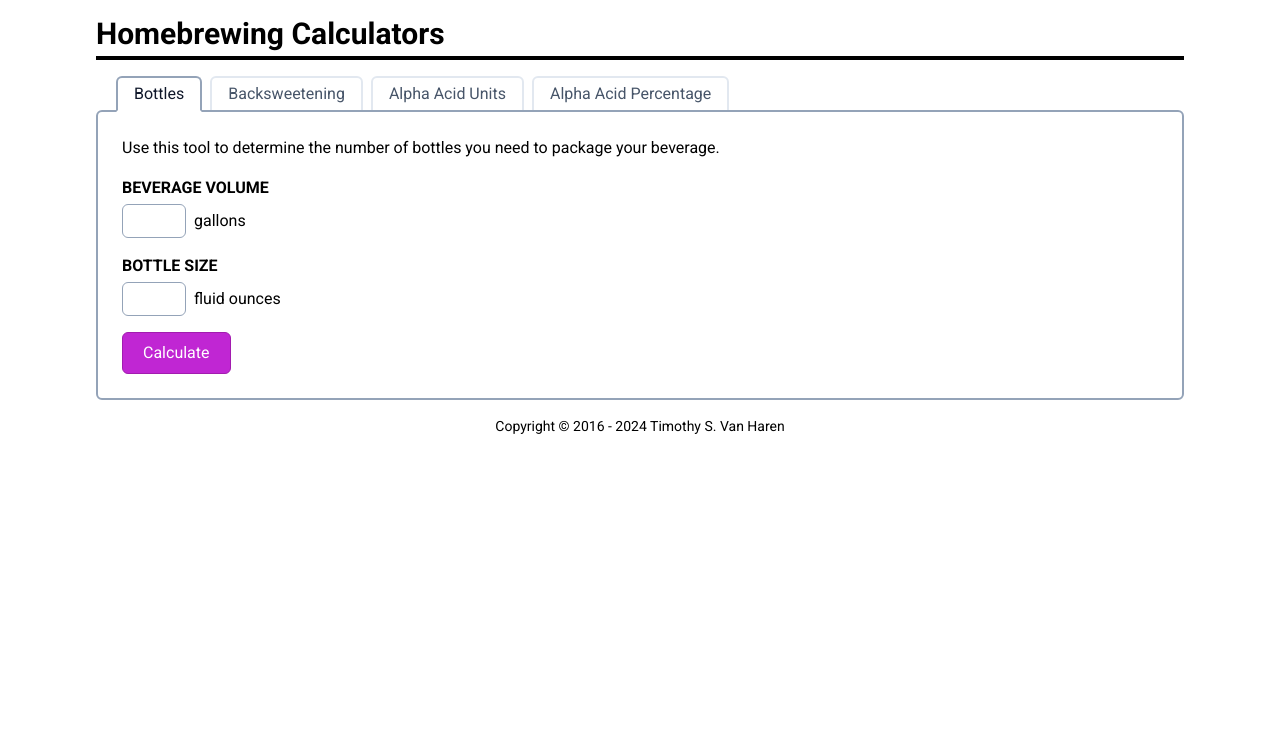
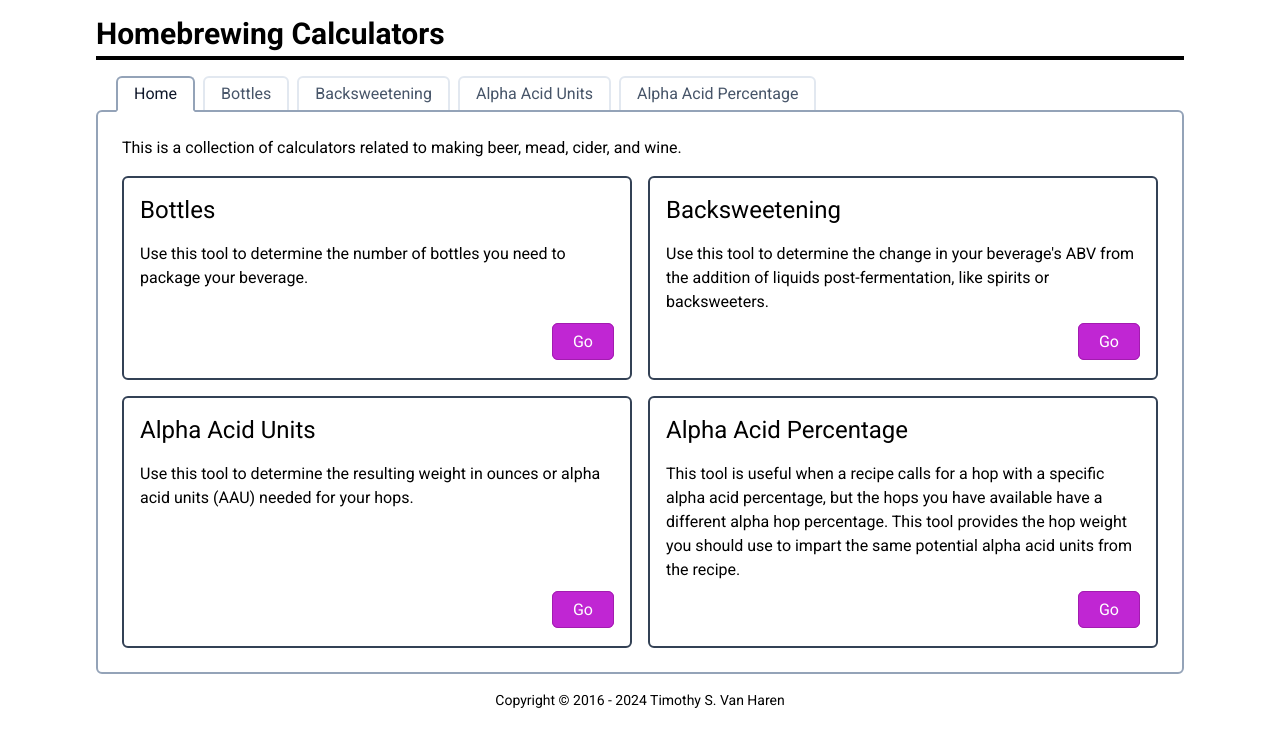
Before and after one commit to tsvanharen/homebrewing-calculators, a React (Create React App) app: page / in a window 1280 px wide. Shown: the top 746 px of the page. Built offline with nearby package versions, Linux system fonts and the light colour scheme.

Commit message:
feat: add home page

```diff
--- a/src/App.tsx
+++ b/src/App.tsx
@@ -1,3 +1,4 @@
+import Tile from 'components/Tile';
 import Layout from 'components/layout';
 import React from 'react';
 import {
@@ -5,24 +6,38 @@ import {
 } from 'react-router-dom';
 import { Calculators, Render } from 'types/Calculator';
 
+function Home() {
+  return (
+    <div className="border-slate-400 border-2 rounded-md p-6 relative z-10">
+      <p>
+        This is a collection of calculators related to making beer, mead, cider, and wine.
+      </p>
+      <div className="grid grid-cols-2 gap-4">
+        {
+          Calculators.map((calc) => (
+            <Tile
+              key={calc.navItem.href}
+              calculator={calc}
+            />
+          ))
+        }
+      </div>
+    </div>
+  );
+}
+
 export default function App() {
   return (
     <BrowserRouter>
       <Routes>
         <Route path="/" element={<Layout />}>
+          <Route
+            index
+            element={<Home />}
+          />
           {
-          Calculators.map((calc, i) => {
+          Calculators.map((calc) => {
             const body = <Render calculator={calc} />;
-
-            if (i === 0) {
-              return (
-                <Route
-                  key={calc.navItem.href}
-                  index
-                  element={body}
-                />
-              );
-            }
 
             return (
               <Route
--- a/src/components/TabNav/index.tsx
+++ b/src/components/TabNav/index.tsx
@@ -4,7 +4,8 @@ import { Calculators } from 'types/Calculator';
 
 export default function TabNav() {
   const { pathname } = useLocation();
-  const navItems = Calculators.map((calc) => calc.navItem);
+  let navItems = Calculators.map((calc) => calc.navItem);
+  navItems = [{ title: 'Home', href: '/' }, ...navItems];
 
   return (
     <nav>
--- /dev/null
+++ b/src/components/Tile/index.tsx
@@ -0,0 +1,29 @@
+import React from 'react';
+import { Link } from 'react-router-dom';
+import Calculator from 'types/Calculator';
+
+export default function Tile({
+  calculator,
+}: {
+  calculator: Calculator
+}) {
+  return (
+    <div className="border-2 border-slate-700 rounded-md p-4 pb-6 flex flex-col">
+      <div className="flex-grow">
+        <h2>
+          {calculator.navItem.title}
+        </h2>
+        <calculator.Intro />
+      </div>
+      <div className="text-right">
+        <Link
+          to={calculator.navItem.href}
+          title={calculator.navItem.title}
+          className="bg-fuchsia-600 text-white rounded-md py-2 px-5 hover:bg-fuchsia-700 hover:no-underline border-[1px] border-fuchsia-700 focus:border-fuchsia-900 focus-visible:outline-none"
+        >
+          Go
+        </Link>
+      </div>
+    </div>
+  );
+}
--- a/src/components/calculators/AlphaAcidUnits/index.tsx
+++ b/src/components/calculators/AlphaAcidUnits/index.tsx
@@ -6,7 +6,15 @@ import GridInputGroup from 'components/GridInputGroup';
 function Intro() {
   return (
     <p>
-      Use this tool to determine the resulting weight in ounces or alpha acid units (AAU) needed for your hops. The alpha acid percentage is required. Leave the field blank that you need to calculate.
+      Use this tool to determine the resulting weight in ounces or alpha acid units (AAU) needed for your hops.
+    </p>
+  );
+}
+
+function Notes() {
+  return (
+    <p>
+      The alpha acid percentage is required. Leave the field blank that you need to calculate.
     </p>
   );
 }
@@ -134,6 +142,7 @@ const AlphaAcidUnits: Calculator = {
     href: '/alpha-acid-units',
   },
   Intro,
+  Notes,
   Form,
   sources: [
     {
--- a/src/components/calculators/Backsweetening/index.tsx
+++ b/src/components/calculators/Backsweetening/index.tsx
@@ -5,10 +5,20 @@ import GridInputGroup from 'components/GridInputGroup';
 
 function Intro() {
   return (
+
+    <p>
+      Use this tool to determine the change in your beverage&apos;s ABV from the addition of liquids post-fermentation, like
+      spirits or backsweeters.
+    </p>
+
+  );
+}
+
+function Notes() {
+  return (
     <>
       <p>
-        Use this to determine the change in your beverage&apos;s ABV from the addition of liquids post-fermentation, like
-        spirits or backsweeters. This assumes that fermentation has been halted prior to addition.
+        Remember to halt fermentation prior to addition to prevent any sugar additions from being fermented out.
       </p>
       <p>
         Note that the volumes don&apos;t ask for a dimension (fluid ounces, gallons, etc.). It won&apos;t matter as long as the
@@ -166,6 +176,7 @@ const Backsweetening: Calculator = {
     href: '/backsweetening',
   },
   Intro,
+  Notes,
   Form,
   sources: [
     {
--- a/src/components/calculators/Bottles/index.tsx
+++ b/src/components/calculators/Bottles/index.tsx
@@ -9,6 +9,10 @@ function Intro() {
       Use this tool to determine the number of bottles you need to package your beverage.
     </p>
   );
+}
+
+function Notes() {
+  return null;
 }
 
 function Form() {
@@ -103,9 +107,10 @@ function Form() {
 const Bottles: Calculator = {
   navItem: {
     title: 'Bottles',
-    href: '/',
+    href: '/bottles',
   },
   Intro,
+  Notes,
   Form,
 };
 
--- a/src/types/Calculator.tsx
+++ b/src/types/Calculator.tsx
@@ -24,6 +24,7 @@ export function Render({
   return (
     <div className="border-slate-400 border-2 rounded-md p-6 relative z-10">
       <calculator.Intro />
+      <calculator.Notes />
       <section>
         <calculator.Form />
       </section>
@@ -66,6 +67,7 @@ export const Calculators = [
 export default interface Calculator {
   navItem: CalculatorLink
   Intro: React.ElementType
+  Notes: React.ElementType
   Form: React.ElementType
   sources?: CalculatorLink[]
 }
```
Also changed, not shown: src/components/calculators/AlphaAcidPercentage/index.tsx (+6 -2 lines), 1 other file (tests, documents, lock files or other folders).
